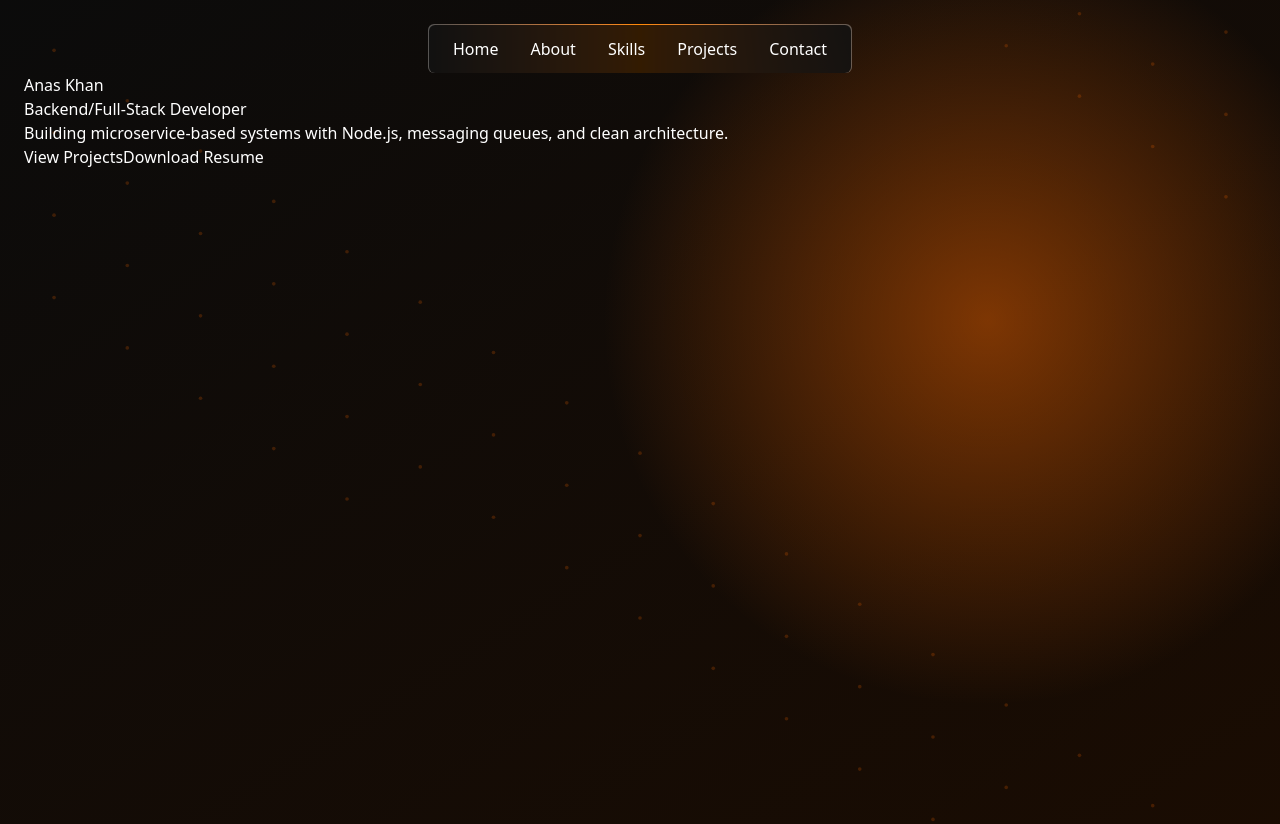
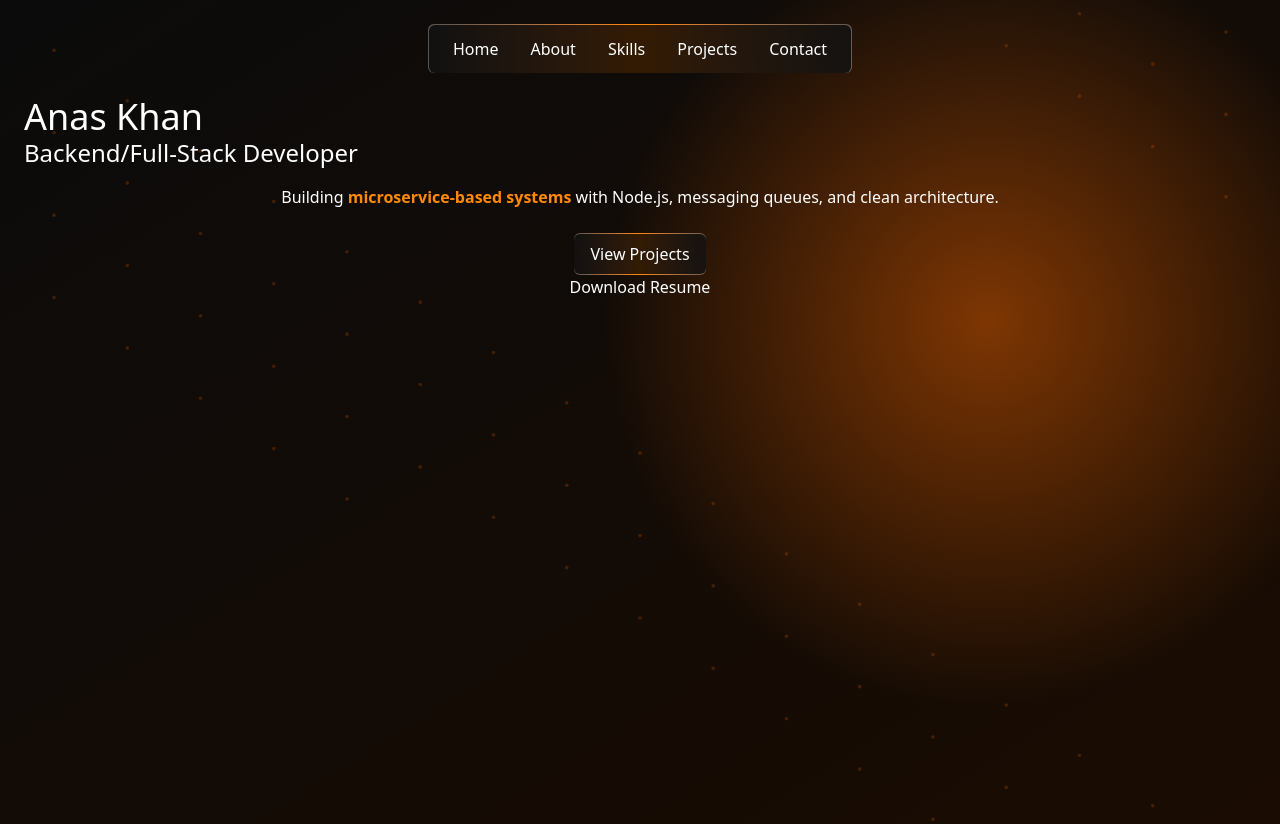
Before and after one commit to anasdotio/portfolio, a React (Vite) app: page / in a window 1280 px wide. Built offline with nearby package versions, Linux system fonts and the light colour scheme.

Commit message:
do some changes on hero section

```diff
--- a/src/components/HeroSection.jsx
+++ b/src/components/HeroSection.jsx
@@ -64,16 +64,23 @@ const HeroSection = () => {
       {/* CONTENT */}
       <div className="relative z-10 min-h-screen  px-6 ">
         <Navbar />
-        <div>
-          <h1>Anas Khan</h1>
-          <p>Backend/Full-Stack Developer</p>
-          <p>
-            Building microservice-based systems with Node.js, messaging queues,
-            and clean architecture.
+        <div className="mt-6">
+          <h1 className="text-4xl">Anas Khan</h1>
+          <p className="text-2xl">Backend/Full-Stack Developer</p>
+          <p className="mt-4 text-center">
+            Building{" "}
+            <span className="font-bold text-orange-400">
+              microservice-based systems
+            </span>{" "}
+            with Node.js, messaging queues, and clean architecture.
           </p>
 
-          <div>
-            <button>View Projects</button>
+          <div className="flex flex-col mt-6 items-center">
+            <div className="rounded-md bg-linear-to-r from-white/30 via-orange-400 to-white/30 p-[.7px]">
+              <button className="px-4 py-2 bg-black/80 rounded-md">
+                View Projects
+              </button>
+            </div>
             <button>Download Resume</button>
           </div>
         </div>
--- a/src/components/Navbar.jsx
+++ b/src/components/Navbar.jsx
@@ -5,7 +5,7 @@ const Navbar = () => {
   const navItems = ["Home", "About", "Skills", "Projects", "Contact"];
 
   return (
-    <div className="w-fit sm:mx-auto mt-6 p-[.7px] rounded-md bg-linear-to-r from-white/30 via-orange-400 to-white/30">
+    <div className="w-full sm:w-fit sm:mx-auto mt-6 p-[.7px] rounded-md bg-linear-to-r from-white/30 via-orange-400 to-white/30">
       <div className="sm:flex gap-8 bg-black/80 px-6 py-3 rounded-md hidden ">
         {navItems.map((item) => (
           <div
@@ -45,7 +45,7 @@ const Navbar = () => {
           </div>
         ))}
       </div>
-      <div className="flex justify-between bg-black/80 px-6 py-3 rounded-md sm:hidden w-80">
+      <div className="flex justify-between bg-black/80 px-6 py-3 rounded-md sm:hidden w-full">
         <h1>Anas</h1>
         <Menu />
       </div>
```
